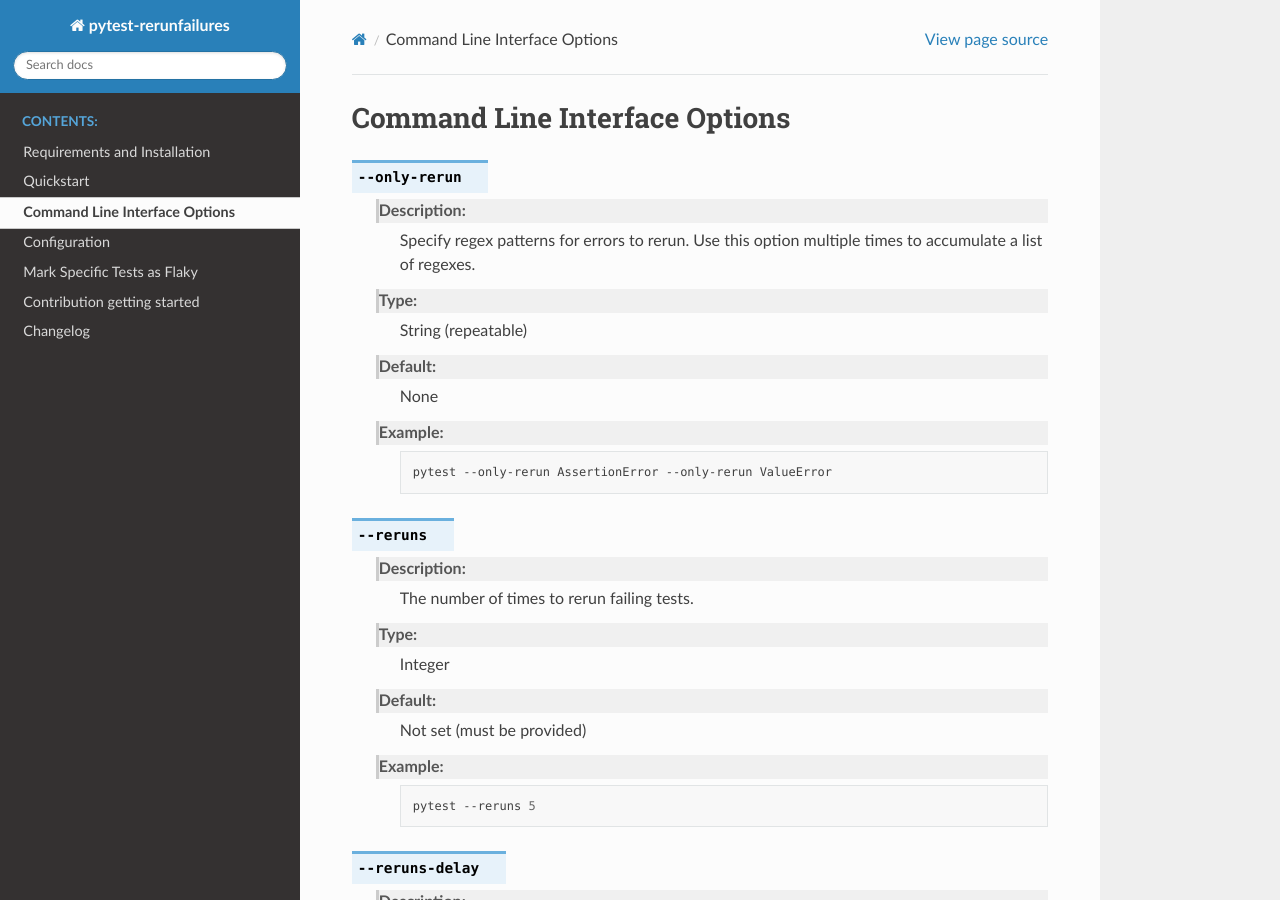
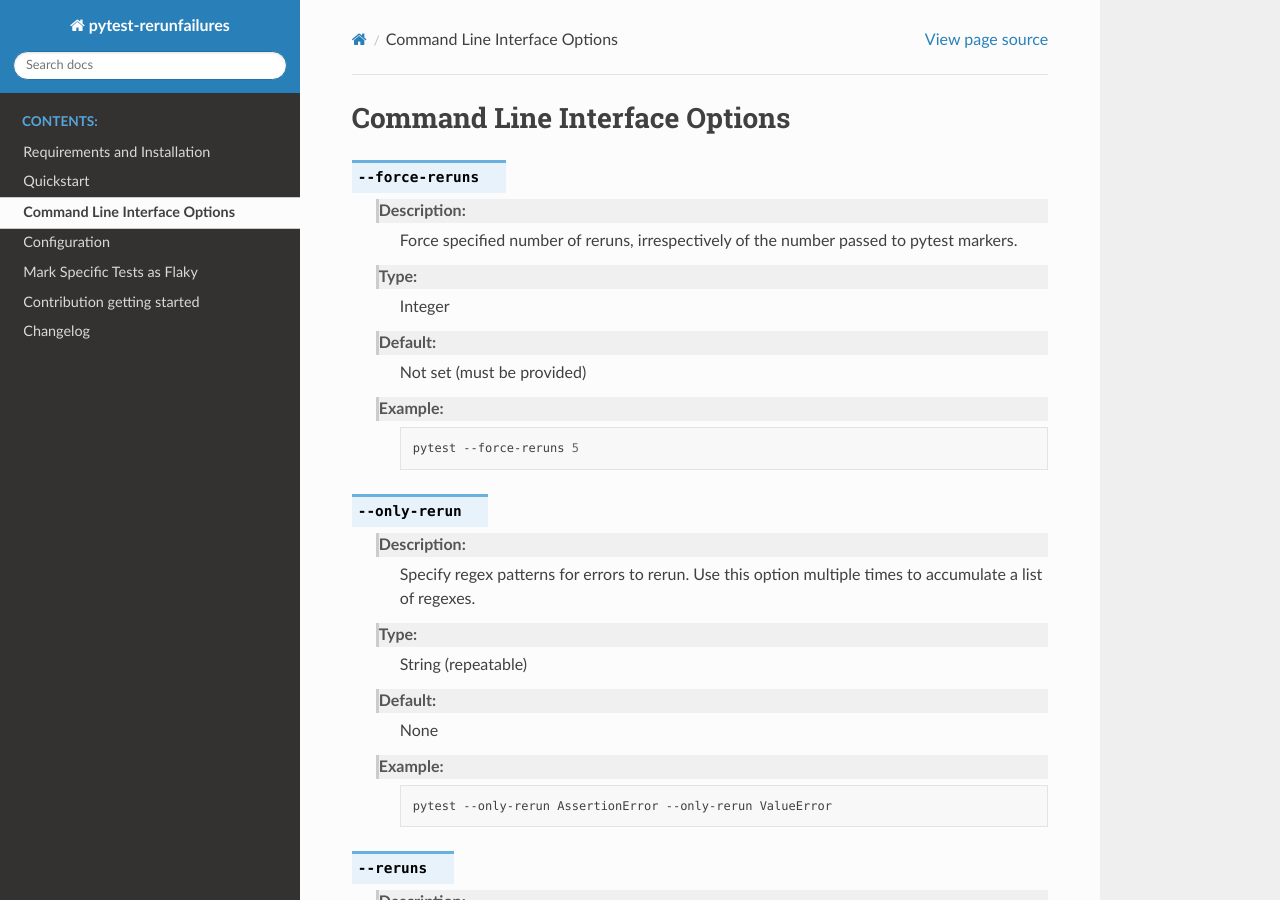
Before and after one commit to pytest-dev/pytest-rerunfailures, a Sphinx documentation site: the page built from docs/cli.rst, in a window 1280 px wide and 900 px high. Built offline with Sphinx 7.4.7 and the Read the Docs theme 3.1.0, drawn with Linux system fonts in a browser that asks for light colours.

Commit message:
Add a `--force-reruns` to override rerun count globally
Add a new `--force-reruns` command-line option that can be used to
override the rerun count globally, irrespectively of individual test
markers.

Fixes #306.

Signed-off-by: Michał Górny <mgorny@gentoo.org>

```diff
--- a/CHANGES.rst
+++ b/CHANGES.rst
@@ -5,6 +5,9 @@
 -----------------
 
 - Changed "localhost" to "127.0.0.1" to avoid bad hostname resolution
+
+- Added ``--force-reruns`` to override rerun count globally.
+  Fixes `#306 <https://github.com/pytest-dev/pytest-rerunfailures/issues/306>`_.
 
 16.0.1 (2025-09-02)
 -------------------
--- a/docs/cli.rst
+++ b/docs/cli.rst
@@ -1,5 +1,21 @@
 Command Line Interface Options
 ==============================
+
+.. option:: --force-reruns
+
+   **Description**:
+       Force specified number of reruns, irrespectively of the number passed to pytest markers.
+
+   **Type**:
+       Integer
+
+   **Default**:
+       Not set (must be provided)
+
+   **Example**:
+       .. code-block:: bash
+
+           pytest --force-reruns 5
 
 .. option:: --only-rerun
 
```
Also changed, not shown: README.rst (+10 -0 lines), 2 other files.
